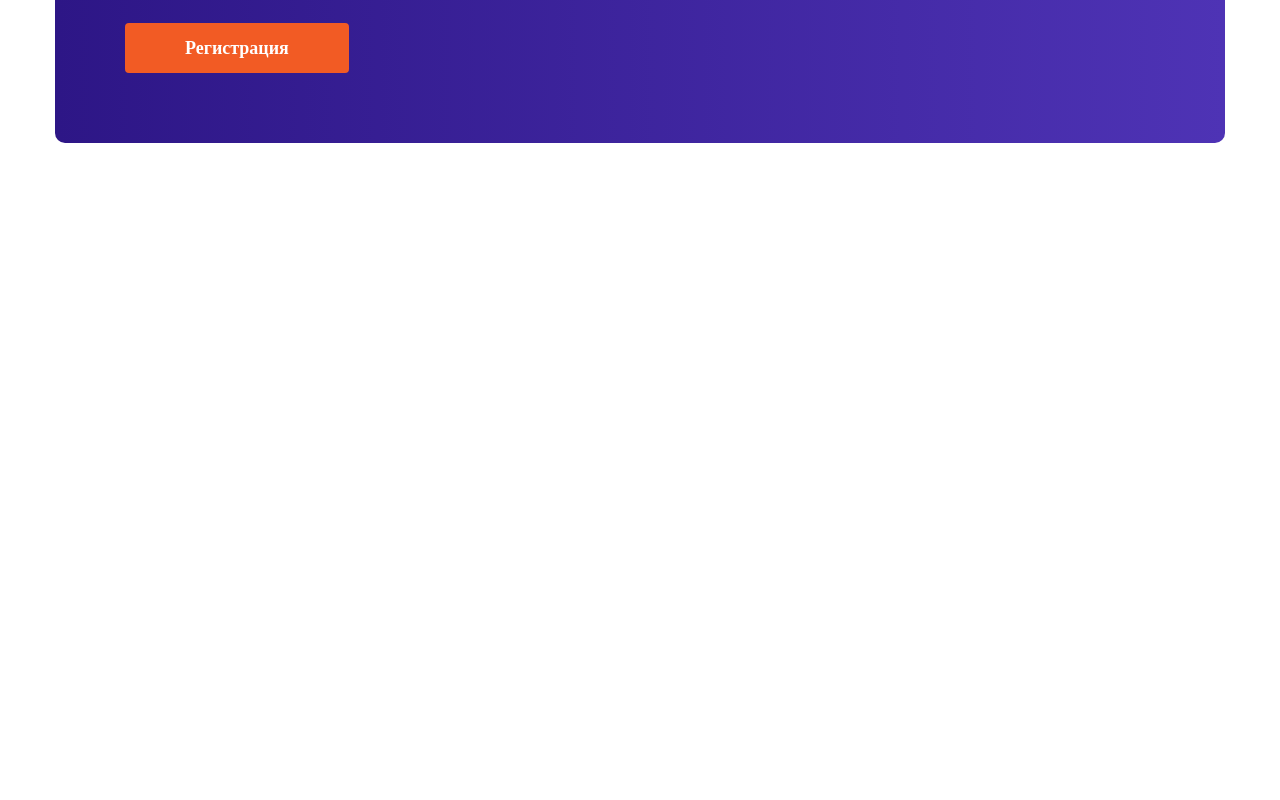
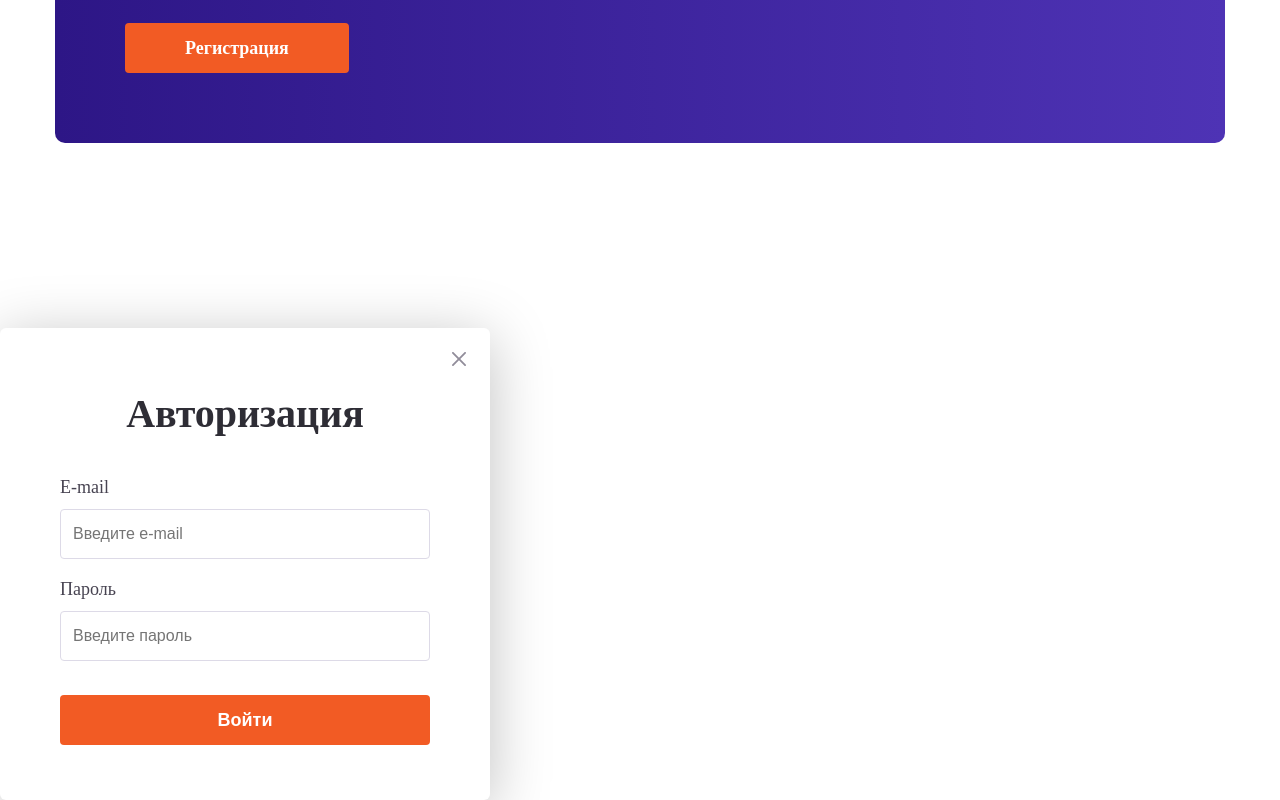
Before and after one commit to ByJumping/TestLanding, a plain HTML site: page index.html in a window 1280 px wide. Shown: the part 1800-2600 px from the top of the page. Before the commit the page ends 2128 px from the top, so only its background shows below. Drawn offline with Linux system fonts and the light colour scheme.

```diff
--- a/css/style.scss
+++ b/css/style.scss
@@ -2,7 +2,6 @@
   margin: 0;
   padding: 0;
 }
-
 a {
   text-decoration: none;
 }
@@ -64,6 +63,9 @@ a {
     font-size: 18px;
     line-height: 23px;
     color: #FFFFFF;
+    &:hover {
+      text-decoration: underline;
+    }
   }
 
   &__block {
@@ -91,6 +93,10 @@ a {
   border-radius: 4px;
   padding: 16px 60px;
   display: inline-block;
+  transition: 0.3s;
+  &:hover {
+    background: #f20022;
+  }
 }
 
 .main {
@@ -170,3 +176,86 @@ a {
     top: 24px;
   }
 }
+
+.registration {
+  &__form {
+    width: 490px;
+    height: 472px;
+    background: #FFFFFF;
+    box-shadow: 0px 10px 60px rgba(0, 0, 0, 0.25);
+    border-radius: 6px;
+  }
+
+  &__heading {
+    font-weight: 600;
+    font-size: 40px;
+    line-height: 52px;
+    text-align: center;
+    color: #2E2D35;
+    padding-top: 60px;
+    margin-bottom: 35px;
+  }
+
+  &__text {
+    font-weight: 350;
+    font-size: 18px;
+    line-height: 24px;
+    color: #474351;
+    margin-bottom: 10px;
+    text-align: left;
+    margin-left: 60px;
+  }
+
+  &__input {
+    width: 370px;
+    height: 50px;
+    background: #FFFFFF;
+    border: 1px solid #DDDAE7;
+    box-sizing: border-box;
+    border-radius: 4px;
+    font-weight: 325;
+    font-size: 16px;
+    line-height: 100%;
+    color: #918D9A;
+    margin-bottom: 18px;
+    padding-left: 12px;
+    padding-right: 16px;
+    &:focus::placeholder {
+      text-indent: 500px;
+      transition: text-indent 0.7s ease;
+    }
+  }
+
+  &__button {
+    width: 370px;
+    height: 50px;
+    background: #F25B24;
+    border-radius: 4px;
+    font-weight: 600;
+    font-size: 18px;
+    line-height: 100%;
+    text-align: center;
+    color: #FFFFFF;
+    margin-top: 16px;
+    border: none;
+    transition: 0.3s;
+    &:hover {
+      background: #f20022;
+    }
+  }
+
+  &__form {
+    text-align: center;
+    position: relative;
+  }
+
+  &__close {
+    position: absolute;
+    top: 24px;
+    right: 24px;
+    transition: 0.3s;
+    &:hover {
+      transform: rotate(45deg);
+    }
+  }
+}
--- a/index.html
+++ b/index.html
@@ -95,6 +95,22 @@
     </div>
 </footer>
 
+<div id="reg" class="registration">
+    <div class="registration__body">
+            <form class="registration__form" action="#">
+                <h2 class="registration__heading">Авторизация</h2>
+                <p class="registration__text">E-mail</p>
+                <input class="registration__input" type="text" placeholder="Введите e-mail">
+                <p class="registration__text">Пароль</p>
+                <input class="registration__input" type="text" placeholder="Введите пароль">
+                <div class="registration__button_contains">
+                    <button class="registration__button">Войти</button>
+                </div>
+                <a href="#"><img class="registration__close" src="img/close.svg" alt=""></a>
+            </form>
+    </div>
+</div>
+
 
 <script src="js/script.js"></script>
 </body>
```
Also changed, not shown: css/style.css, img/close.svg (added), 1 other file.
